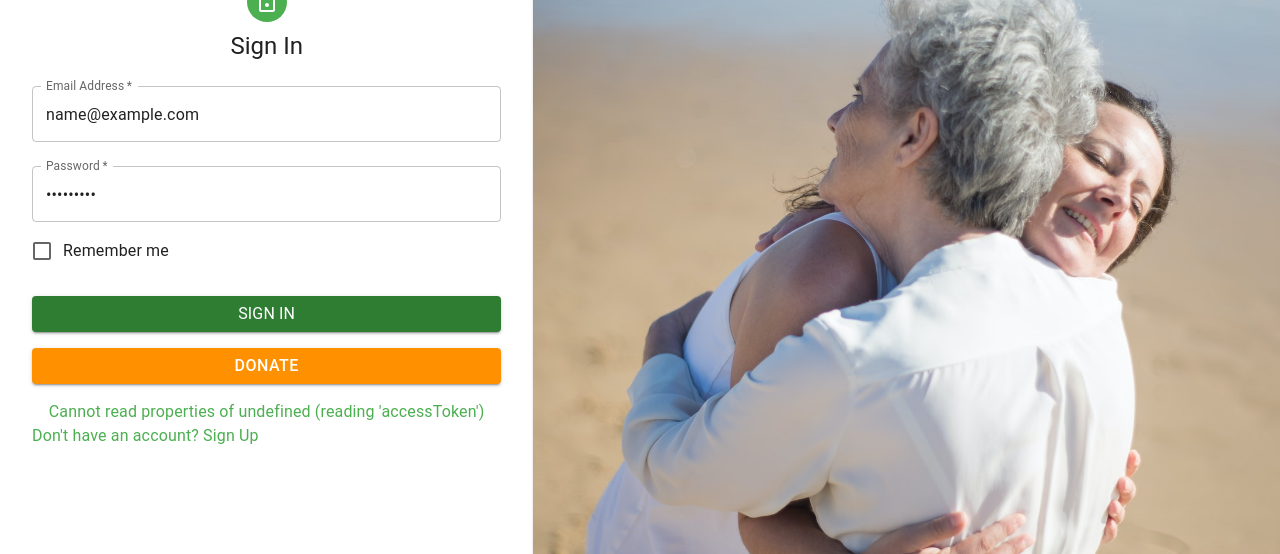
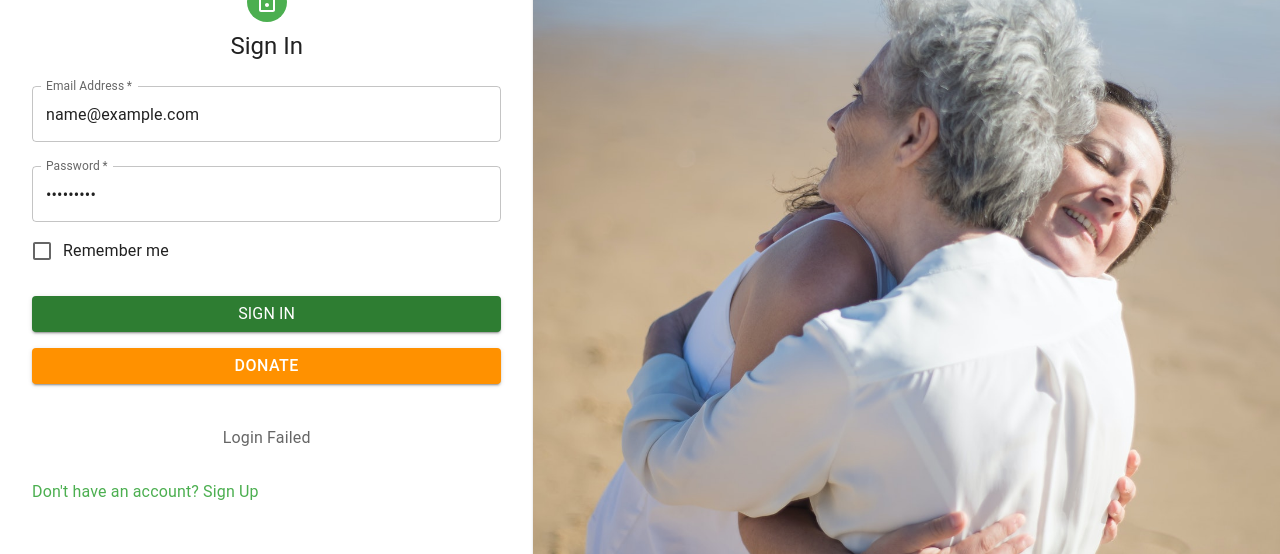
Before and after one commit to imevanc/linkage, a React (Create React App) app: page / in a window 1280 px wide. Both pictures are taken after typing "name@example.com", "Sample123" into the empty fields and a click on the button "SIGN IN". Shown: the part 130-684 px from the top of the page. Built offline with nearby package versions, Linux system fonts and the light colour scheme; no server answers.

Commit message:
created an error card and render it with a message in the homepage

```diff
--- /dev/null
+++ b/src/components/ErrorCard.js
@@ -0,0 +1,30 @@
+import React from "react";
+import { Typography, Box } from "@mui/material";
+import { makeStyles } from "@mui/styles";
+
+const useStyles = makeStyles((theme) => ({
+  text: {
+    margin: theme.spacing(0, 0, 0.5),
+    padding: theme.spacing(3),
+  },
+}));
+
+const ErrorCard = (props) => {
+  const classes = useStyles();
+
+  return (
+    <Box>
+      <Typography
+        data-testid="error"
+        color="textSecondary"
+        variant="subtitle1"
+        align="center"
+        className={classes.text}
+      >
+        {props.message}
+      </Typography>
+    </Box>
+  );
+};
+
+export default ErrorCard;
--- a/src/components/HomePage.js
+++ b/src/components/HomePage.js
@@ -17,6 +17,8 @@ import { Link, useNavigate } from "react-router-dom";
 import DonateNow from "./DonateNow";
 import * as api from "../api.js";
 import { bake_cookie } from "sfcookies";
+import LinearColor from "./LinearColor";
+import ErrorCard from "./ErrorCard";
 
 const HomePage = () => {
   const ourTheme = useContext(ThemeContext);
@@ -26,7 +28,6 @@ const HomePage = () => {
   const [error, setError] = useState(null);
 
   const handleLogin = (data) => {
-    console.log({ email: data.get("email"), password: data.get("password") });
     setError(null);
     setIsLoading(true);
     return api
@@ -105,8 +106,6 @@ const HomePage = () => {
               label="Remember me"
             />
             <Button
-              // component={Link}
-              // to={"/map"}
               type="submit"
               fullWidth
               variant="contained"
@@ -127,25 +126,13 @@ const HomePage = () => {
               </Typography>
             </Button>
             <DonateNow />
-            {isLoading && (
-            <Typography
-              sx={{
-                color: ourTheme.ourTheme.palette.typography.primary.main,
-              }}
-            >
-              ...Loading
-            </Typography>
-          )}
-
-          {error && (
-            <Typography
-              sx={{
-                color: ourTheme.ourTheme.palette.typography.primary.main,
-              }}
-            >
-              {error}
-            </Typography>
-          )}
+            {isLoading ? (
+              <LinearColor />
+            ) : error ? (
+              <ErrorCard message={"Login Failed"} />
+            ) : (
+              " "
+            )}
             <Grid container>
               <Grid item>
                 <Link to="/signup" style={{ textDecoration: "none" }}>
--- a/src/components/VisiteeProfileCard.js
+++ b/src/components/VisiteeProfileCard.js
@@ -4,7 +4,6 @@ import CardActions from "@mui/material/CardActions";
 import CardContent from "@mui/material/CardContent";
 import Grid from "@mui/material/Grid";
 import Button from "@mui/material/Button";
-import Box from "@mui/material/Box";
 import { useContext } from "react";
 import { ThemeContext } from "../theme/ThemeContext";
 import Paper from "@mui/material/Paper";
```
